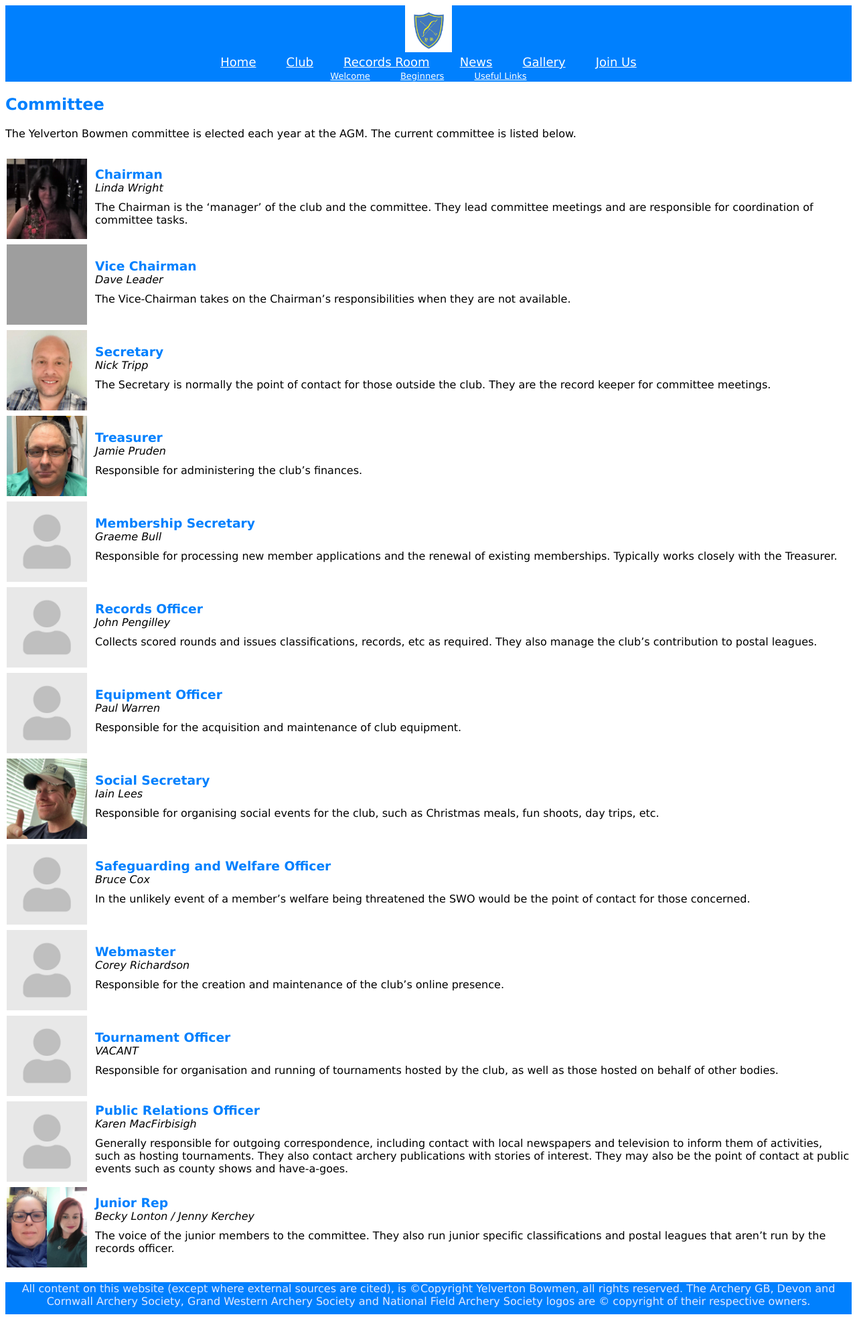
After one commit to corey-richardson/yelverton-bowmen, a Flask app: page /club in a window 1280 px wide. The commit adds this page. Shown: the whole page at 67% size. Run offline with Flask 3, Linux system fonts and the light colour scheme; grey boxes are pictures that could not be loaded.

Commit message:
Added committee section

```diff
--- a/yelverton_bowmen/app.py
+++ b/yelverton_bowmen/app.py
@@ -1,6 +1,8 @@
 from flask import Flask, render_template, request, redirect
 from flask_wtf import FlaskForm
 from wtforms import StringField, SubmitField
+
+from commitee import committee_members
 
 app = Flask(__name__)
 app.config['SECRET_KEY'] = 'mysecret'
@@ -8,3 +10,7 @@ app.config['SECRET_KEY'] = 'mysecret'
 @app.route('/', methods = ["GET","POST"])
 def index():
     return render_template("index.html")
+
+@app.route('/club', methods = ["GET","POST"])
+def club():
+    return render_template("club.html", committee_members=committee_members)
--- /dev/null
+++ b/yelverton_bowmen/commitee.py
@@ -0,0 +1,65 @@
+committee_members = {
+        "Linda Wright" :
+            ["Chairman",
+             "static/imgs/committee-members/chairman.jpg",
+             "The Chairman is the ‘manager’ of the club and the committee. They lead committee meetings and are responsible for coordination of committee tasks."] ,
+        "Dave Leader" :
+            ["Vice Chairman",
+             "static/imgs/committee-members/vice-chairman.jpg",
+             "The Vice-Chairman takes on the Chairman’s responsibilities when they are not available."] ,
+        "Nick Tripp" :
+            ["Secretary",
+             "static/imgs/committee-members/secretary.jpg",
+             "The Secretary is normally the point of contact for those outside the club. They are the record keeper for committee meetings."] ,
+        "Jamie Pruden" :
+            ["Treasurer",
+             "static/imgs/committee-members/treasurer.jpg",
+             "Responsible for administering the club’s finances."] ,
+        "Graeme Bull" :
+            ["Membership Secretary",
+             "static/imgs/committee-members/empty.jpg",
+             "Responsible for processing new member applications and the renewal of existing memberships. Typically works closely with the Treasurer."] ,
+        "John Pengilley" :
+            ["Records Officer",
+             "static/imgs/committee-members/empty.jpg",
+             "Collects scored rounds and issues classifications, records, etc as required. They also manage the club’s contribution to postal leagues."] ,
+        "Paul Warren" :
+            ["Equipment Officer",
+             "static/imgs/committee-members/empty.jpg",
+             "Responsible for the acquisition and maintenance of club equipment."] ,
+        "Iain Lees" :
+            ["Training Co-ordinator",
+             "static/imgs/committee-members/training.jpg",
+             "Responsible for the organisation and running of beginners courses. They are a point of contact for members of the public wishing to join the club."] ,
+        "Bruce Cox" :
+            ["Safeguarding and Welfare Officer",
+             "static/imgs/committee-members/empty.jpg",
+             "In the unlikely event of a member’s welfare being threatened the SWO would be the point of contact for those concerned."] ,
+        "Corey Richardson" :
+            ["Webmaster",
+             "static/imgs/committee-members/empty.jpg",
+             "Responsible for the creation and maintenance of the club’s online presence."] ,
+        "VACANT" :
+            ["Archivist",
+             "static/imgs/committee-members/empty.jpg",
+             "Collator and keeper of historical records relating to the club and its members."] ,
+        "Karen MacFirbisigh" :
+            ["Public Relations Officer",
+             "static/imgs/committee-members/empty.jpg",
+             "Generally responsible for outgoing correspondence, including contact with local newspapers and television to inform them of activities, such as hosting tournaments. They also contact archery publications with stories of interest. They may also be the point of contact at public events such as county shows and have-a-goes."] ,
+        "Becky Lonton / Jenny Kerchey" :
+            ["Junior Rep",
+             "static/imgs/committee-members/junior.jpg",
+             "The voice of the junior members to the committee. They also run junior specific classifications and postal leagues that aren’t run by the records officer."] ,
+        "VACANT" :
+            ["Tournament Officer",
+             "static/imgs/committee-members/empty.jpg",
+             "Responsible for organisation and running of tournaments hosted by the club, as well as those hosted on behalf of other bodies."] ,
+        "Iain Lees" :
+            ["Social Secretary",
+             "static/imgs/committee-members/social.jpg",
+             "Responsible for organising social events for the club, such as Christmas meals, fun shoots, day trips, etc."]
+        }
+
+        # "" :
+        #     ["", "", ""] ,
--- a/yelverton_bowmen/static/style.css
+++ b/yelverton_bowmen/static/style.css
@@ -62,26 +62,6 @@ nav img {
     padding: 0px 20px;
 }
 
-#banner {
-    background-image: url(imgs/widewell_droneshot.jpg);
-    background-size: cover;
-    background-position: bottom center;
-    height: 500px;
-    width: 100%;
-    opacity: 0.75;
-    margin: 0;
-}
-
-#banner .content h1 {
-    color: white;
-    border: 3px solid white;
-    border-radius: 15px;
-    position: relative;
-    top: 150px;
-    width: 400px;
-    margin: 0 auto;
-  }
-
 #main {
     margin: 20px;
 }
--- a/yelverton_bowmen/templates/base.html
+++ b/yelverton_bowmen/templates/base.html
@@ -6,10 +6,10 @@
   </head>
   <body>
     <nav>
-        <img src="/yelverton_bowmen/imgs/logo.png" />
+        <img src="../static/imgs/logo.png" />
         <br>
-        <span><a href="index.html">Home</a></span>
-        <span><a href="club.html">Club</a></span>
+        <span><a href="{{ url_for('index') }}">Home</a></span>
+        <span><a href="{{ url_for('club') }}">Club</a></span>
         <span><a href="#">Records Room</a></span>
         <span><a href="#">News</a></span>
         <span><a href="#">Gallery</a></span>
@@ -21,13 +21,6 @@
             <span><a href="#useful-links">Useful Links</a></span>
         </div>
     </nav>
-
-    <div id="banner">
-        <div class="content">
-            <img src="/yelverton_bowmen/imgs/widewell_droneshot.jpg" />
-            <h1>Yelverton Bowmen</h1>
-          </div>
-    </div>
 
     {% block content %}
     {% endblock %}
--- /dev/null
+++ b/yelverton_bowmen/templates/club.html
@@ -0,0 +1,29 @@
+{% extends "base.html" %}
+{% block content %}
+
+<div id="main"></div>
+
+    <div id="committee">
+        <h2>Committee</h2>
+        <p>The Yelverton Bowmen committee is elected each year at the AGM. The current committee is listed below.</p>
+
+        {% for name, role_info in committee_members.items() %}
+        <div class="committee-member">
+            <table>
+                <tr>
+                    <td>
+                        <img src="{{role_info[1]}}" />
+                    </td>
+                    <td>
+                    <h3>{{ role_info[0] }}</h3>
+                    <p><i>{{ name }}</i></p>
+                    <p>{{ role_info[2] }}</p>
+                    </td>
+                </tr>
+            </table>
+        </div>
+        {% endfor %}
+    </div>
+
+</div>
+{% endblock %}
```
Also changed, not shown: yelverton_bowmen/static/imgs/committee-members/chairman.jpg (renamed from yelverton_bowmen/imgs/committee-members/chairman.jpg), yelverton_bowmen/static/imgs/committee-members/empty.jpg (renamed from yelverton_bowmen/imgs/committee-members/empty.jpg), yelverton_bowmen/static/imgs/committee-members/equipment.jpg (renamed from yelverton_bowmen/imgs/committee-members/equipment.jpg), yelverton_bowmen/static/imgs/committee-members/junior.jpg (renamed from yelverton_bowmen/imgs/committee-members/junior.jpg), yelverton_bowmen/static/imgs/committee-members/secretary.jpg (renamed from yelverton_bowmen/imgs/committee-members/secretary.jpg), yelverton_bowmen/static/imgs/committee-members/social.jpg (renamed from yelverton_bowmen/imgs/committee-members/social.jpg), yelverton_bowmen/static/imgs/committee-members/swo.jpg (renamed from yelverton_bowmen/imgs/committee-members/swo.jpg), yelverton_bowmen/static/imgs/committee-members/training.jpg (renamed from yelverton_bowmen/imgs/committee-members/training.jpg), yelverton_bowmen/static/imgs/committee-members/treasurer.jpg (renamed from yelverton_bowmen/imgs/committee-members/treasurer.jpg), yelverton_bowmen/static/imgs/logo.png (renamed from yelverton_bowmen/imgs/logo.png), yelverton_bowmen/static/imgs/widewell_droneshot.jpg (renamed from yelverton_bowmen/imgs/widewell_droneshot.jpg).
